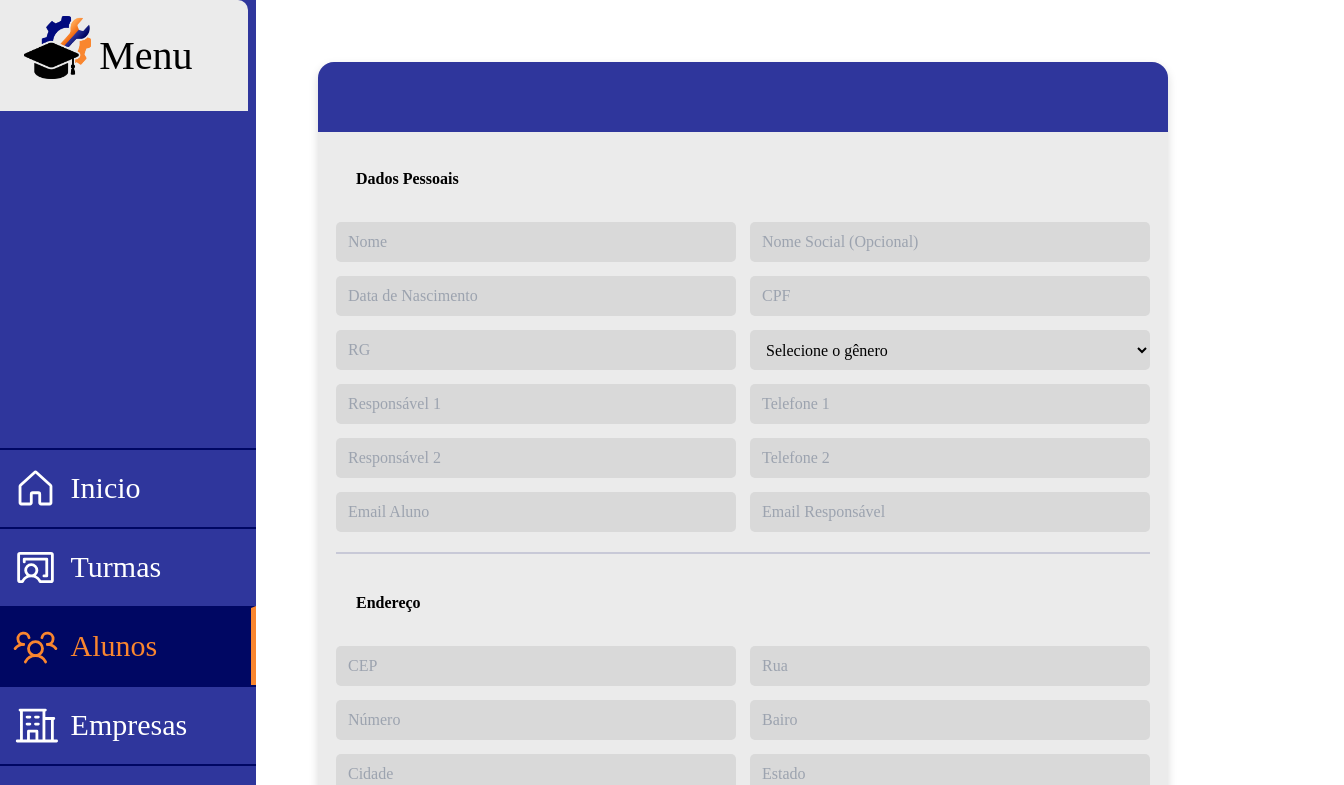
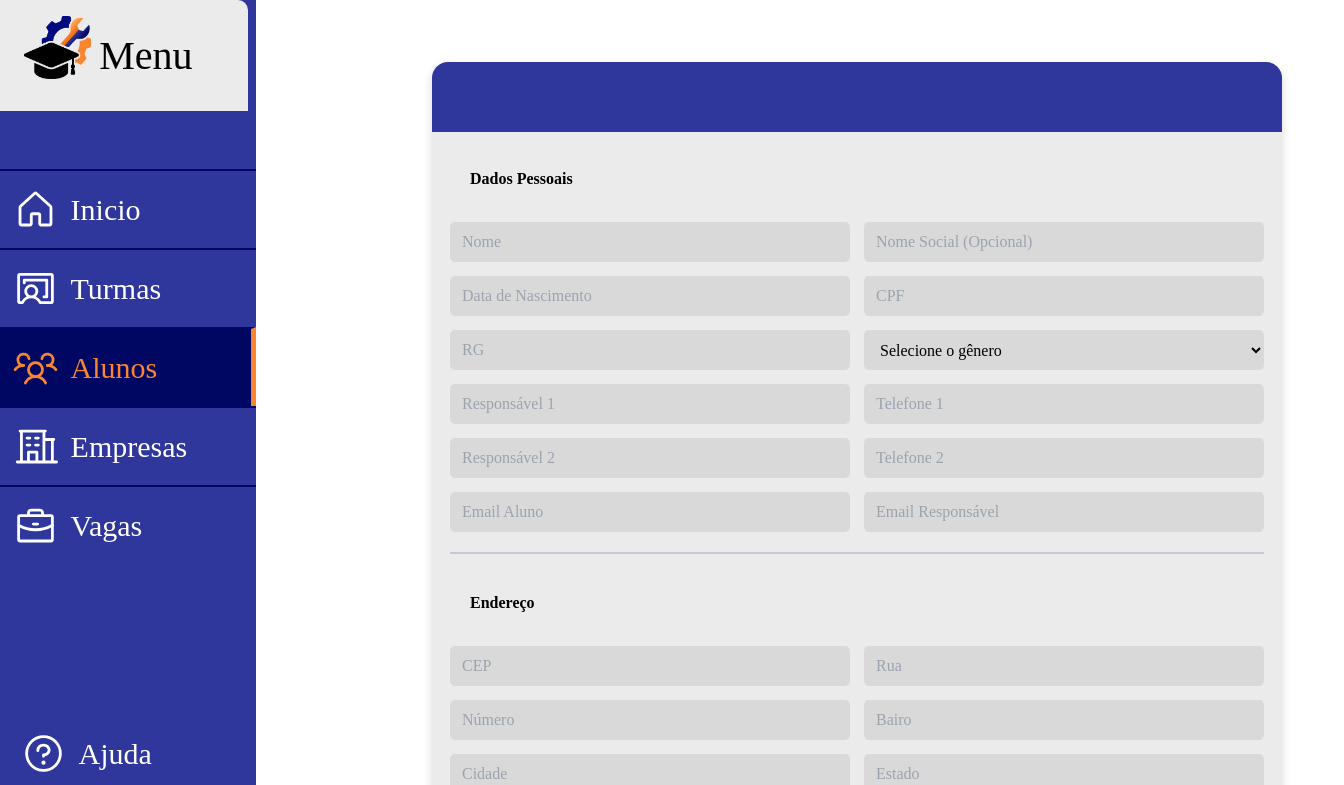
Before and after one commit to marinaluizaaraujo/C-Educa, a React (Vite) app: page /secretaria/alunos in a window 1280 px wide. Shown: the top 785 px of the page, 1344 px wide, since content can reach past the window. Built offline with nearby package versions, Linux system fonts and the light colour scheme; a web font is replaced by a local one.

Commit message:
ajustes de posicionamento de componentes

```diff
--- a/src/components/Forms/styles.ts
+++ b/src/components/Forms/styles.ts
@@ -5,6 +5,7 @@ export const Container = styled.div`
   width: 850px;
 
   margin: 30px;
+  margin-left: 400px;
 
   background-color: ${({ theme }) => theme.colors.background};
 
--- a/src/components/Nav/styles.ts
+++ b/src/components/Nav/styles.ts
@@ -21,6 +21,7 @@ width: 20vw;
 display: flex;
 flex-direction: column;
 justify-content: space-between;
+position: fixed;
 `)}
 
 `
```
